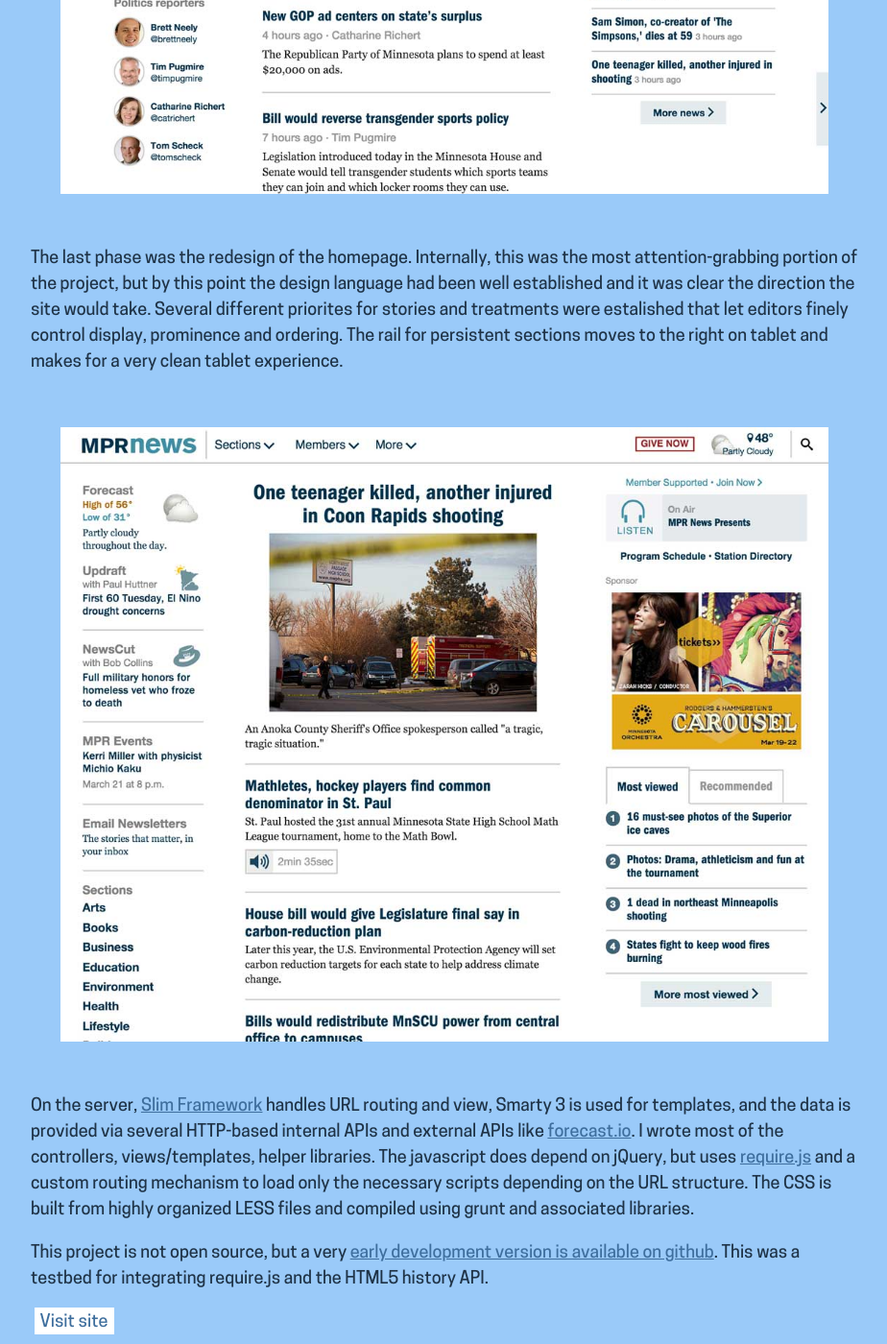
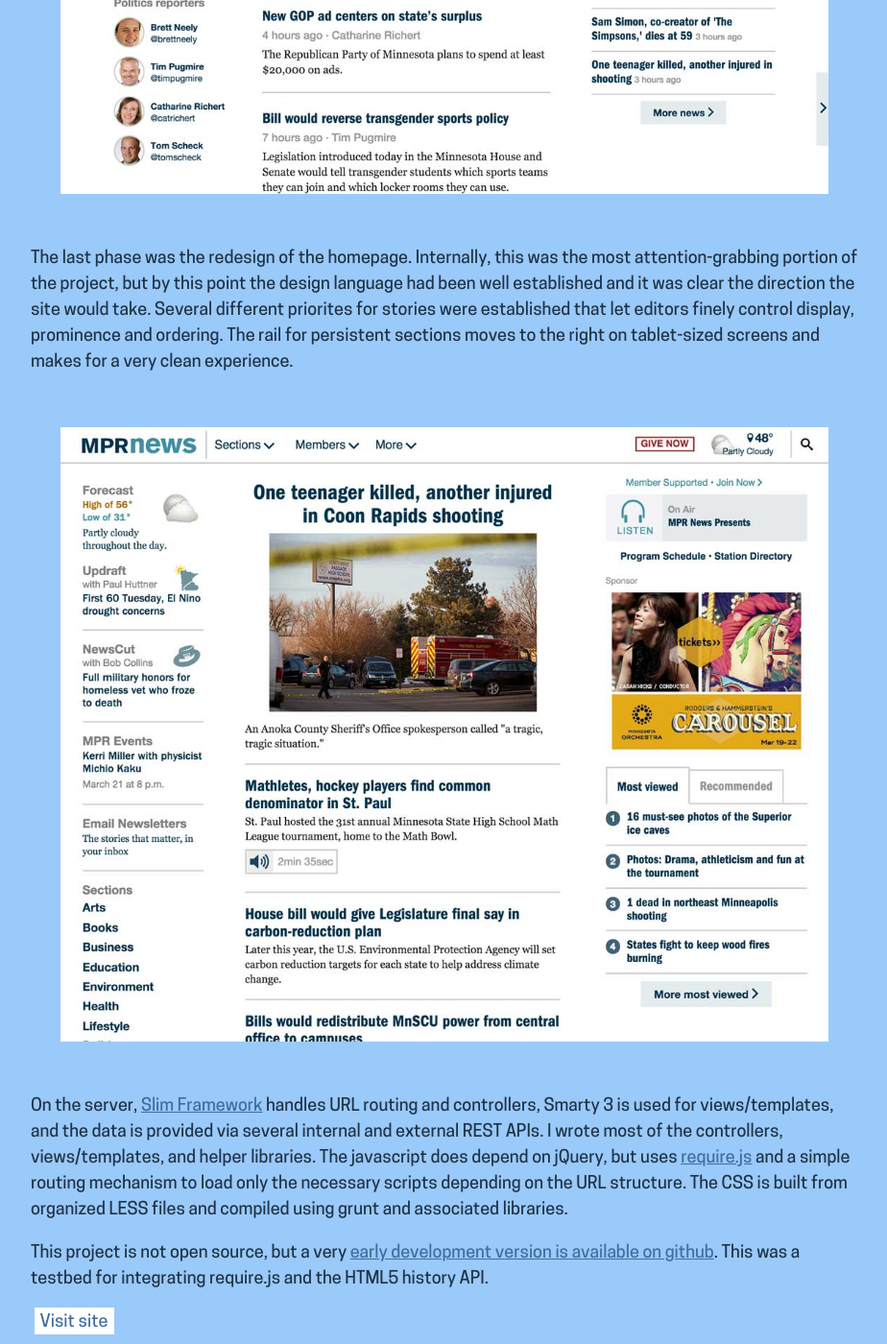
Before and after one commit to justinph/justinph.github.io, a Jekyll site: the page built from _projects/01_mprnews.md, in a window 1280 px wide and 1400 px high, scrolled down 2824 px. Shown: the whole window at 96% size, without its empty margins (177-1101 px from the left). Built offline with Jekyll 4.4.1, drawn with Linux system fonts in a browser that asks for light colours; some of the changed text lies outside the part shown.

Commit message:
fix typos

```diff
--- a/_projects/01_mprnews.md
+++ b/_projects/01_mprnews.md
@@ -9,27 +9,27 @@
 
 ---
 
-Minnesota Public Radio News is one of the nation’s most successful public radio franchises. It needed a substantial overhaul of it’s website to match it’s large digital-only reporting efforts while still keeping audio listening a first-class experience.
+Minnesota Public Radio News is one of the nation’s most successful public radio franchises. It needed a substantial overhaul of its website to match its large digital-only reporting efforts while still keeping audio listening a first-class experience.
 
-This is a responsive website in the truest sense of the word; it’s designed to be as performant as possible. It makes use of the HTML5 history API to change the main page content and modify the site URLs without breaking the audio listening experience.
+This is a responsive website in the truest sense of the word; it is designed to be as performant as possible. It makes use of the HTML5 history API to change page content and modify the site URLs without breaking the audio listening experience.
 
-The redesigned site was implimented and rolled out in four phases to slowly transition from a [domain](http://minnesota.publicradio.org/) shraed with other sites to a stand-alone domain. The first phase was redesiging the story pages. Individually, story pages did not garner much traffic, but in aggregate, the template was responsible for most of the traffic on the site and is truly where the site's content lives.
+The redesigned site was implimented and rolled out in four phases to slowly transition from a [domain](http://minnesota.publicradio.org/) shraed with other sites to a [stand-alone domain](http://www.mprnews.org/). The first phase was redesiging the story pages. Individually, story pages did not garner significant traffic, but in aggregate, the story template was responsible for most of the traffic on the site and is where the site's content truly lives.
 
 <img src="/images/mprnews/story.jpg" srcset="/images/mprnews/story.jpg 1x, /images/mprnews/story-2x.jpg 2x"  alt="mpr news story"/>
 
-The second phase of work was redesigning the weather forecast. The new forecast features two different graphs to illustrate the short term and longer term temperature trends and reduces the at-a-glance forecast to the most useful parts.
+The second phase of work was redesigning the weather forecast. The new forecast features two different graphs to illustrate the short term and longer term temperature trends and reduces the at-a-glance forecast to the most useful parts. Weather data is provided via the excellent [Dark Sky API](https://developer.forecast.io/docs).
 
 <img src="/images/mprnews/weather.jpg" srcset="/images/mprnews/weather.jpg 1x, /images/mprnews/weather-2x.jpg 2x"  alt="mpr news weather"/>
 
-The third phase was implimenting the "collection" pages; those that list other content. These pages do not get much traffic and don't offer a huge amount of utility, but the data model underpinnings that were developed in this phase would be used in the final phase. The left rail (desktop only) that appears gives editors the ability to highlight pieces of contnet and keep persistent features prominent.
+The third phase was implementing "collection" pages which list other content. These pages do not get much trafficy, but the data model underpinnings that were developed in this phase would be useful for the homepage. The left rail (desktop only) that appears gives editors the ability to highlight pieces of contnet and keep persistent features prominent.
 
 <img src="/images/mprnews/collection.jpg" srcset="/images/mprnews/collection.jpg 1x, /images/mprnews/collection-2x.jpg 2x"  alt="mpr news collection"/>
 
-The last phase was the redesign of the homepage. Internally, this was the most attention-grabbing portion of the project, but by this point the design language had been well established and it was clear the direction the site would take. Several different priorites for stories and treatments were estalished that let editors finely control display, prominence and ordering. The rail for persistent sections moves to the right on tablet and makes for a very clean tablet experience.
+The last phase was the redesign of the homepage. Internally, this was the most attention-grabbing portion of the project, but by this point the design language had been well established and it was clear the direction the site would take. Several different priorites for stories were established that let editors finely control display, prominence and ordering. The rail for persistent sections moves to the right on tablet-sized screens and makes for a very clean experience.
 
 <img src="/images/mprnews/homepage.jpg" srcset="/images/mprnews/homepage.jpg 1x, /images/mprnews/homepage-2x.jpg 2x"  alt="mpr news homepage"/>
 
 
-On the server, [Slim Framework](http://www.slimframework.com/) handles URL routing and view, Smarty 3 is used for templates, and the data is provided via several HTTP-based internal APIs and external APIs like [forecast.io](https://developer.forecast.io/). I wrote most of the controllers, views/templates, helper libraries. The javascript does depend on jQuery, but uses [require.js](http://requirejs.org/) and a custom routing mechanism to load only the necessary scripts depending on the URL structure. The CSS is built from highly organized LESS files and compiled using grunt and associated libraries.
+On the server, [Slim Framework](http://www.slimframework.com/) handles URL routing and controllers, Smarty 3 is used for views/templates, and the data is provided via several internal and external REST APIs. I wrote most of the controllers, views/templates, and helper libraries. The javascript does depend on jQuery, but uses [require.js](http://requirejs.org/) and a simple routing mechanism to load only the necessary scripts depending on the URL structure. The CSS is built from organized LESS files and compiled using grunt and associated libraries.
 
 This project is not open source, but a very [early development version is available on github](https://github.com/APMG/requiredemo). This was a testbed for integrating require.js and the HTML5 history API.
```
